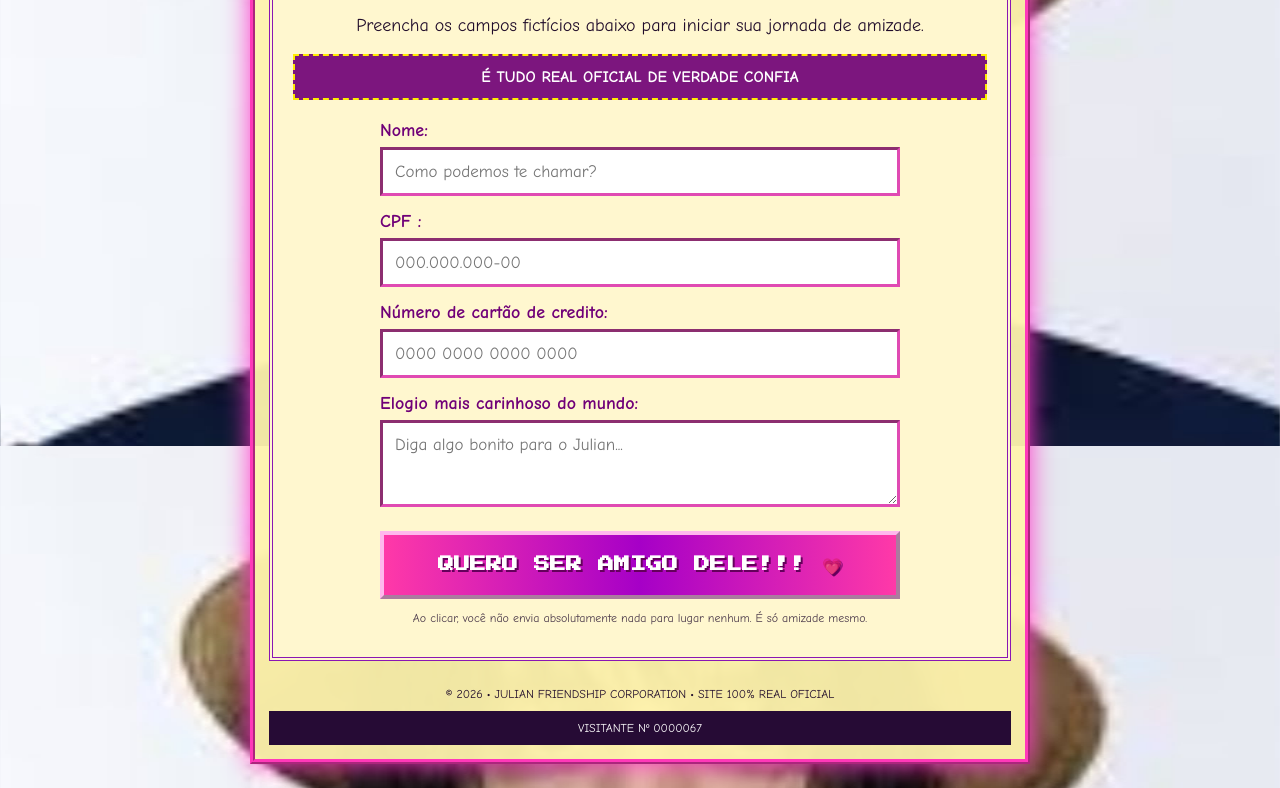
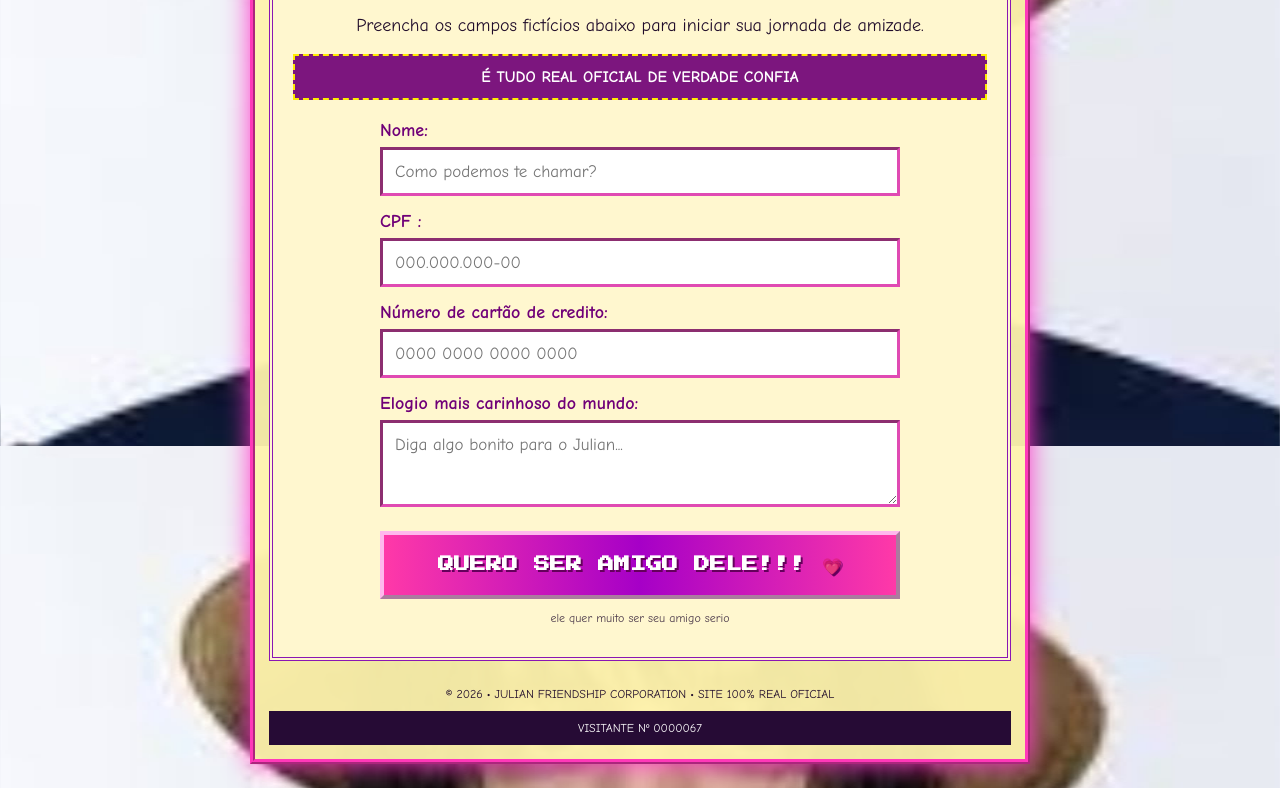
Before and after one commit to Pedro7776/sejaamigodolulianjulian, a plain HTML site: page index.html in a window 1280 px wide. Shown: the part 1954-2742 px from the top of the page. Drawn offline with Linux system fonts and the light colour scheme.

Commit message:
Update message in index.html for clarity

```diff
--- a/index.html
+++ b/index.html
@@ -46,7 +46,7 @@
 
         <button type="submit">QUERO SER AMIGO DELE!!! 💗</button>
       </form>
-      <p class="tiny">Ao clicar, você não envia absolutamente nada para lugar nenhum. É só amizade mesmo.</p>
+      <p class="tiny">ele quer muito ser seu amigo serio</p>
     </section>
 
     <section id="success" class="success-section" hidden>
```
